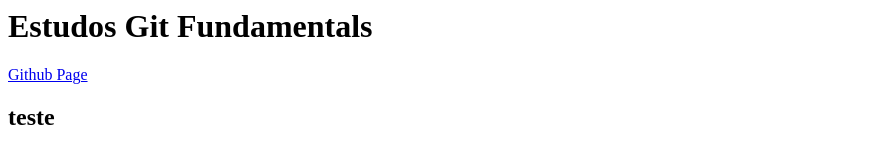
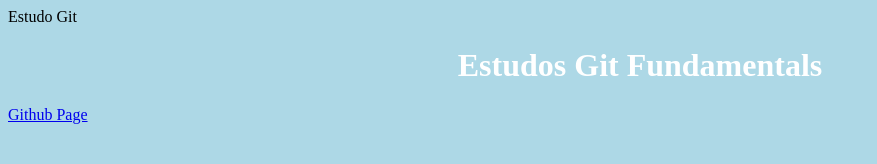
Before and after one commit to enioha/foundation, a plain HTML site: page index.html in a window 1280 px wide. Shown: the whole page, without its empty margins (0-877 px from the left). Drawn offline with Linux system fonts and the light colour scheme.

Commit message:
Change index.html add css style file

```diff
--- /dev/null
+++ b/css/site.css
@@ -0,0 +1,12 @@
+body {
+    background-color: lightblue;
+  }
+
+  h1 {
+    color: white;
+    text-align: center;
+  }
+
+  p {
+    font-family: verdana;
+  }
--- a/index.html
+++ b/index.html
@@ -1,3 +1,11 @@
-<h1>Estudos Git Fundamentals</h1>
-<body><a href='#'>Github Page</a></body>
-<h2>teste</h2>
+<html>
+    <head>
+        <tile>Estudo Git</tile>
+        <link rel="stylesheet" href="css/site.css">
+    </head>
+
+<body>
+    <h1>Estudos Git Fundamentals</h1>
+    <a href='#'>Github Page</a>
+</body>
+</html>
```
